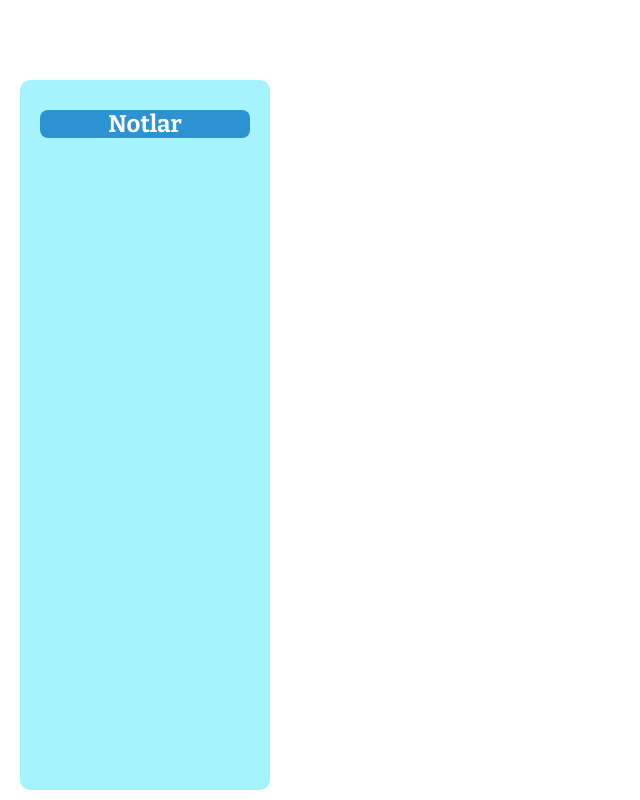
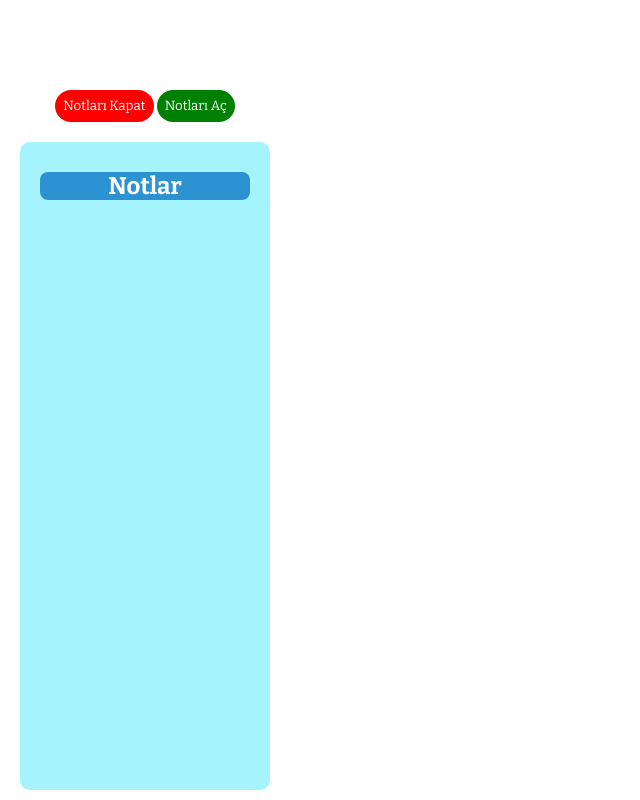
Before and after one commit to copriot/Map-Notes, a plain HTML site: page index.html in a window 1280 px wide. Shown: the whole page, without its empty margins (0-640 px from the left). Drawn offline with nearby package versions, Linux system fonts and the light colour scheme.

Commit message:
:) finally finished and hide menu button added

```diff
--- a/index.html
+++ b/index.html
@@ -19,8 +19,17 @@
 
 <body>
 
-    <aside>
-        <div class="sidebar">
+    <aside class="aside" id="aside">
+
+
+        <div class="btn-group">
+            <button id="closeButton" class="toggle-button" onclick="">Notları Kapat</button>
+
+            <button id="openButton" class="toggle-button" onclick="">Notları Aç</button>
+         </div>
+
+
+        <div class="sidebar" id="sidebar">
             <h1>Notlar</h1>
             <form>
                 <div class="field">
@@ -117,7 +126,10 @@
  <!-- Make sure you put this AFTER Leaflet's CSS -->
  <script src="https://unpkg.com/leaflet@1.9.4/dist/leaflet.js"
      integrity="sha256-20nQCchB9co0qIjJZRGuk2/Z9VM+kNiyxNV1lvTlZBo="
-     crossorigin=""></script>
+     crossorigin="">
+
+
+    </script>
 
     <script src="main.js" type="module"></script>
 </body>
--- a/main.js
+++ b/main.js
@@ -2,6 +2,10 @@ import { detectType,setStorage,detectIcon } from "./helper.js";
 //which comes from html
 const form = document.querySelector("form");
 const list = document.querySelector("ul");
+const sidebar = document.getElementById('sidebar');
+const openButton = document.querySelector('#openButton');
+const closeButton = document.querySelector('#closeButton');
+
 console.log(list);
 //olay izleyiciler
 form.addEventListener("submit",handleSubmit);
@@ -24,7 +28,7 @@ function onMapClick(e) {
   //  console.log(e);
   coords = [e.latlng.lat,e.latlng.lng];
   console.log(coords);
-}
+};
 
   function renderMarker(item) {
     // markerı oluşturur
@@ -33,8 +37,7 @@ function onMapClick(e) {
       .addTo(layerGroup)
       // üzerine tıklanınca açılacak popup yapısını ekleme
       .bindPopup(`${item.desc}`);
-  }
-;
+  };
 
 //kullanicinin konumuna göre ekrana haritayı getirme
 function loadMap(e) {
@@ -56,7 +59,7 @@ layerGroup = L.layerGroup().addTo(map);
 renderNoteList(notes);
 //Haritada bir tıklanma olduğunda çalışacak fonksiyon
 map.on("click", onMapClick);
-}
+};
 
 
 
@@ -81,11 +84,12 @@ function handleSubmit(e) {
   renderNoteList(notes);
   //formu kapatma
   form.style.display = "none";
-}
+};
 //ekrana notları basma
 function renderNoteList(item) {
   //notlar alanını temizler
 list.innerHTML = "";
+layerGroup.clearLayers();
 //herbir not için diziyi dön ve notlara aktar
 item.forEach((item) => {
   // console.log(item);
@@ -107,8 +111,9 @@ item.forEach((item) => {
 //console.log(listElement);
 list.insertAdjacentElement("afterbegin", listElement);
 renderMarker(item);
+
 });
-}
+};
 
 function handleClick(e) {
   //güncellenecek elemanın id'sini öğrenme
@@ -122,7 +127,22 @@ function handleClick(e) {
     renderNoteList(notes);
   };
   if(e.target.id === "fly") {
-    const note = notes.find((note) => note.id = id);
+    const note = notes.find((note) => note.id == id);
     map.flyTo(note.coords);
   };
-}
+};
+
+openButton.addEventListener ("click", openNote);
+closeButton.addEventListener ("click", closeNote);
+
+
+function closeNote() {
+
+  sidebar.style.display = "none";
+};
+
+function openNote() {
+  sidebar.style.display = "flex";
+};
+
+console.log(sidebar);
--- a/style.css
+++ b/style.css
@@ -24,6 +24,36 @@ aside {
   height: 100vh;
   z-index: 989767;
 }
+
+.toggle-button {
+  margin-top: 50%;
+
+}
+#openButton {
+  background-color: green;
+  color: white;
+  border: none;
+  padding:8px;
+  border-radius: 25px;
+  transition: all 0.7s;
+}
+#openButton:hover {
+  transform: scale(0.85);
+}
+#closeButton {
+  background-color: red;
+  color: white;
+  padding: 8px;
+  border-radius: 25px;
+  border: none;
+  transition: all 0.7s;
+}
+#closeButton:hover {
+  transform: scale(0.85);
+}
+
+
+
 .sidebar {
   background-color: rgba(26, 225, 247, 0.394);
   height: 90vh;
@@ -31,7 +61,7 @@ aside {
   flex-direction: column;
   padding: 20px;
   width: 250px;
-  margin-top: 80px;
+  margin-top: 20px;
   margin-bottom: 10px;
   border-radius: 10px;
   transition: all 0.3s;
```
